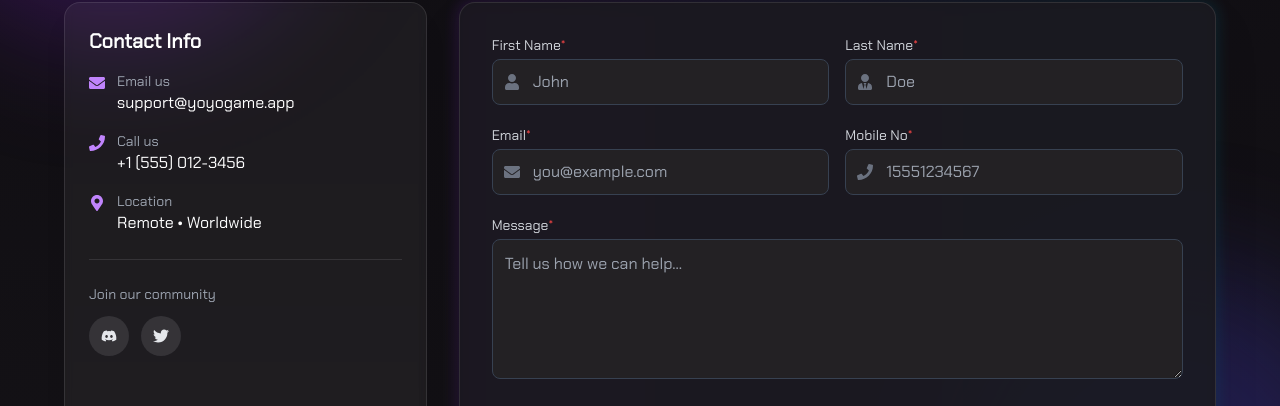
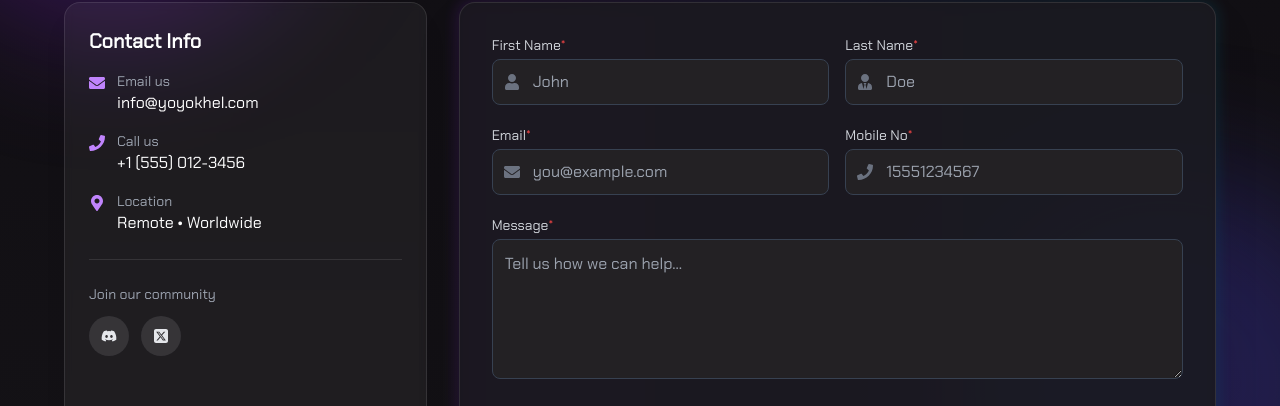
Before and after one commit to MehulKanani556/yoyoweb, a React (Create React App) app in the folder front/: page /contact in a window 1280 px wide. Shown: the part 303-709 px from the top of the page. Built offline with nearby package versions, Linux system fonts and the light colour scheme; no server answers.

Commit message:
background fix done

```diff
--- /dev/null
+++ b/front/src/component/BackgroundColor.js
@@ -0,0 +1,15 @@
+import React from 'react';
+
+export default function BackgroundColor({ children, className = '' }) {
+  return (
+    <div className={`relative z-10 min-h-screen text-gray-200 ${className}`}>
+      {/* Background layer fixed to viewport */}
+      <div className="fixed inset-0 -z-10 pointer-events-none overflow-hidden bg-gradient-to-b from-[#0f0d12] to-[#141216]">
+        {/* Decorative blobs */}
+        <div className="pointer-events-none absolute -top-20 -left-24 w-[420px] h-[420px] rounded-full bg-purple-700/30 blur-3xl" />
+        <div className="pointer-events-none absolute -bottom-24 -right-24 w-[420px] h-[420px] rounded-full bg-indigo-700/30 blur-3xl" />
+      </div>
+      {children}
+    </div>
+  );
+}
--- a/front/src/footer/Footer.jsx
+++ b/front/src/footer/Footer.jsx
@@ -9,7 +9,7 @@ const Footer = () => {
             initial={{ opacity: 0, y: 50 }}
             animate={{ opacity: 1, y: 0 }}
             transition={{ duration: 0.8 }}
-            className="bg-[#232124] text-gray-300 pt-10 pb-5"
+            className="relative z-20 bg-[#232124] text-gray-300 pt-10 pb-5"
         >
             <div className="container mx-auto grid grid-cols-1 sm:grid-cols-2 md:grid-cols-4 gap-8">
                 {/* Logo and Tagline */}
--- a/front/src/pages/About.js
+++ b/front/src/pages/About.js
@@ -3,6 +3,7 @@ import { Link } from 'react-router-dom';
 import { FaShieldAlt, FaBolt, FaHeadset, FaCreditCard, FaTags, FaGamepad, FaUsers, FaThumbsUp, FaKey } from 'react-icons/fa';
 import { motion } from 'framer-motion';
 import axiosInstance from '../Utils/axiosInstance';
+import BackgroundColor from '../component/BackgroundColor';
 
 const fadeUp = {
   initial: { opacity: 0, y: 24 },
@@ -166,7 +167,8 @@ export default function About() {
   }
 
   return (
-    <main className="min-h-screen bg-gradient-to-b from-[#0b0a0d] to-[#15131a] text-gray-200 pt-28 pb-16">
+    <>
+      <BackgroundColor className="pt-28 pb-16">
       <div className="container mx-auto px-4">
         <div className="max-w-[80%] mx-auto">
           {/* Hero */}
@@ -351,13 +353,14 @@ export default function About() {
           <div className="border border-white/10 bg-gradient-to-r from-purple-600/10 to-cyan-600/10 rounded-2xl p-6 md:p-8 text-center">
             <h3 className="text-xl md:text-2xl font-bold text-white">Ready to find your next game?</h3>
             <p className="text-gray-400 mt-2">Explore new releases, top sellers, and exclusive deals.</p>
-            <Link to="/products" className="inline-block mt-5 px-6 py-3 rounded-lg bg-white/15 hover:bg-white/25 text-white border border-white/10 transition duration-300 ease-out hover:-translate-y-0.5 hover:scale-105">
+            <Link to="/games" className="inline-block mt-5 px-6 py-3 rounded-lg bg-white/15 hover:bg-white/25 text-white border border-white/10 transition duration-300 ease-out hover:-translate-y-0.5 hover:scale-105">
               Shop Games
             </Link>
           </div>
         </motion.section>
         </div>
       </div>
-    </main>
+      </BackgroundColor>
+    </>
   );
 }
--- a/front/src/pages/Contact.js
+++ b/front/src/pages/Contact.js
@@ -4,7 +4,9 @@ import { createcontactUs } from '../Redux/Slice/contactUs.slice';
 import { Link } from 'react-router-dom';
 import { enqueueSnackbar } from 'notistack';
 import { motion } from 'framer-motion';
-import { FaEnvelope, FaPhone, FaDiscord, FaTwitter, FaMapMarkerAlt, FaCheckCircle, FaUser, FaUserTie } from 'react-icons/fa';
+import { FaEnvelope, FaPhone, FaDiscord, FaMapMarkerAlt, FaCheckCircle, FaUser, FaUserTie } from 'react-icons/fa';
+import { FaSquareXTwitter } from "react-icons/fa6";
+import BackgroundColor from '../component/BackgroundColor';
 
 const initialFormState = {
   firstName: '',
@@ -64,11 +66,7 @@ export default function Contact() {
   };
 
   return (
-    <div className="relative min-h-screen bg-gradient-to-b from-[#0f0d12] to-[#141216] text-gray-200 overflow-hidden pt-10">
-      {/* Decorative blobs */}
-      <div className="pointer-events-none absolute -top-20 -left-24 w-[420px] h-[420px] rounded-full bg-purple-700/30 blur-3xl" />
-      <div className="pointer-events-none absolute -bottom-24 -right-24 w-[420px] h-[420px] rounded-full bg-indigo-700/30 blur-3xl" />
-
+    <BackgroundColor className="pt-10">
       <div className="container mx-auto px-4 py-12 md:py-16">
         {/* Hero */}
         <motion.div
@@ -98,29 +96,68 @@ export default function Contact() {
                 <div className="mt-1 text-purple-400"><FaEnvelope /></div>
                 <div>
                   <p className="text-sm text-gray-400">Email us</p>
-                  <p className="text-white">support@yoyogame.app</p>
+                  <p className="text-white">
+                    <Link
+                      to="mailto:info@yoyokhel.com"
+                      className="hover:text-purple-400 transition"
+                    >
+                      info@yoyokhel.com
+                    </Link>
+                  </p>
                 </div>
               </div>
               <div className="flex items-start gap-3">
                 <div className="mt-1 text-purple-400"><FaPhone /></div>
                 <div>
                   <p className="text-sm text-gray-400">Call us</p>
-                  <p className="text-white">+1 (555) 012-3456</p>
+                  <p className="text-white">
+                    <a
+                      href="tel:+15550123456"
+                      className=" hover:text-purple-400 transition"
+                    >
+                      +1 (555) 012-3456
+                    </a>
+                  </p>
                 </div>
               </div>
               <div className="flex items-start gap-3">
                 <div className="mt-1 text-purple-400"><FaMapMarkerAlt /></div>
                 <div>
                   <p className="text-sm text-gray-400">Location</p>
-                  <p className="text-white">Remote • Worldwide</p>
+                  <p className="text-white">
+                    <a
+                      href="https://maps.google.com/?q=Remote"
+                      target="_blank"
+                      rel="noopener noreferrer"
+                      className=" hover:text-purple-400 transition"
+                    >
+                      Remote • Worldwide
+                    </a>
+                  </p>
                 </div>
               </div>
             </div>
             <div className="h-px bg-white/10 my-6" />
             <p className="text-sm text-gray-400 mb-3">Join our community</p>
             <div className="flex gap-3">
-              <a href="#" className="inline-flex items-center justify-center w-10 h-10 rounded-full bg-white/10 hover:bg-white/20 transition"><FaDiscord /></a>
-              <a href="#" className="inline-flex items-center justify-center w-10 h-10 rounded-full bg-white/10 hover:bg-white/20 transition"><FaTwitter /></a>
+              <Link
+                to="https://discord.gg"
+                target="_blank"
+                rel="noopener noreferrer"
+                className="inline-flex items-center justify-center w-10 h-10 rounded-full bg-white/10 hover:bg-white/20 transition"
+                aria-label="Join us on Discord"
+              >
+                <FaDiscord />
+              </Link>
+              <Link
+                to="https://twitter.com"
+                target="_blank"
+                rel="noopener noreferrer"
+                className="inline-flex items-center justify-center w-10 h-10 rounded-full bg-white/10 hover:bg-white/20 transition"
+                aria-label="Follow us on Twitter"
+              >
+                <FaSquareXTwitter />
+              </Link>
             </div>
           </motion.div>
 
@@ -250,6 +287,6 @@ export default function Contact() {
           </motion.div>
         </div>
       </div>
-    </div>
+    </BackgroundColor>
   );
 }
```
